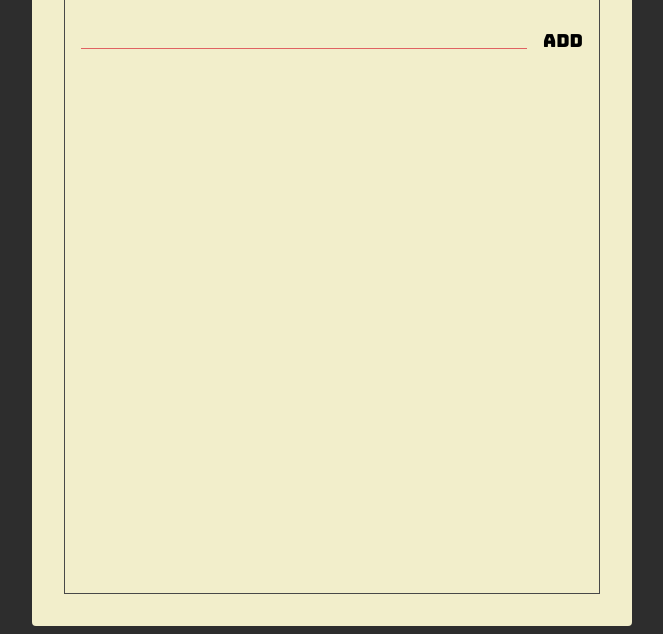
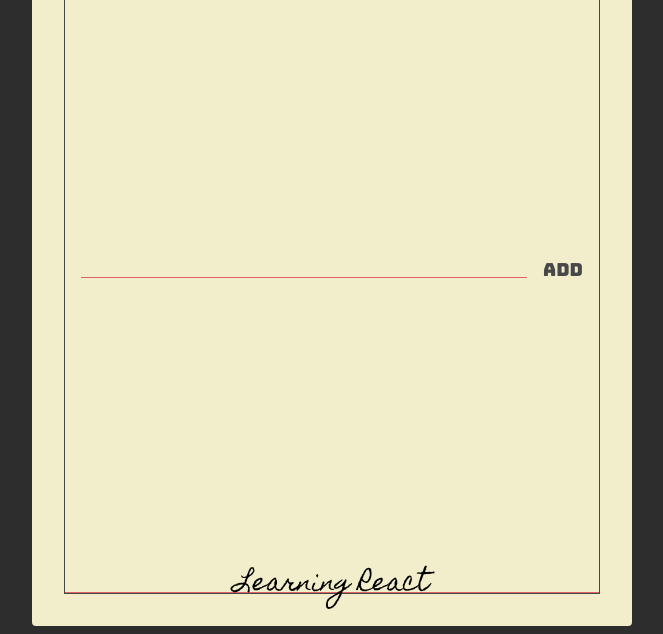
Before and after one commit to sabilimaulana/react-course-starter, a website: page index.html in a window 1280 px wide. Shown: the part 182-816 px from the top of the page, without its empty margins (308-971 px from the left). Drawn offline with Linux system fonts and the light colour scheme.

Commit message:
Membuat todolist section

```diff
--- a/index.html
+++ b/index.html
@@ -15,15 +15,22 @@
     <div class="container">
       <div class="frame">
         <section class="header">
-          <button class="header-btn">Add</button>
+          <button class="header-btn main-black-color">Add</button>
           <h1 class="header-title">Todo lists</h1>
           <button class="header-btn main-red-color">Clear</button>
         </section>
+
         <section class="add">
           <form class="add-form">
             <input type="text" class="add-input" />
-            <button class="add-btn">Add</button>
+            <button class="add-btn main-black-color">Add</button>
           </form>
+        </section>
+
+        <section class="todos">
+          <div class="todo">
+            <span class="todo-text">Learning React</span>
+          </div>
         </section>
       </div>
     </div>
--- a/styles.css
+++ b/styles.css
@@ -4,12 +4,16 @@
 
 :root {
   --main-red-color: #e06262;
+  --main-black-color: #484848;
 }
 
 .main-red-color {
   color: var(--main-red-color);
 }
 
+.main-black-color {
+  color: var(--main-black-color);
+}
 html {
   font-size: 10px;
 }
@@ -42,11 +46,12 @@ html {
 }
 
 .frame {
-  border: 1px solid #484848;
+  border: 1px solid var(--main-black-color);
   height: 100%;
 
   display: flex;
   flex-direction: column;
+  justify-content: space-between;
 }
 
 .header {
@@ -58,6 +63,7 @@ html {
   flex: 1;
   text-align: center;
 
+  color: var(--main-black-color);
   font-size: 3.6rem;
   font-family: "Homemade Apple", sans-serif;
   text-transform: lowercase;
@@ -73,6 +79,14 @@ html {
   background: unset;
   border: unset;
   outline: unset;
+}
+
+.header-btn.main-red-color:active {
+  text-shadow: 1px 1px 2px var(--main-red-color);
+}
+
+.header-btn.main-black-color:active {
+  text-shadow: 1px 1px 2px var(--main-black-color);
 }
 
 .add {
@@ -111,3 +125,32 @@ html {
   border: unset;
   outline: unset;
 }
+
+.add-btn.main-black-color:active {
+  text-shadow: 1px 1px 2px var(--main-black-color);
+}
+
+.todos {
+  display: flex;
+  flex-direction: column;
+}
+
+.todo {
+  position: relative;
+
+  flex: 1 0 auto;
+  text-align: center;
+
+  min-height: 34px;
+  margin: 16px 0 0;
+  font-family: "Homemade Apple", sans-serif;
+  font-size: 24px;
+
+  border-bottom: 1px solid var(--main-red-color);
+}
+
+.todo-text {
+  position: absolute;
+  left: 50%;
+  transform: translate(-50%);
+}
```
